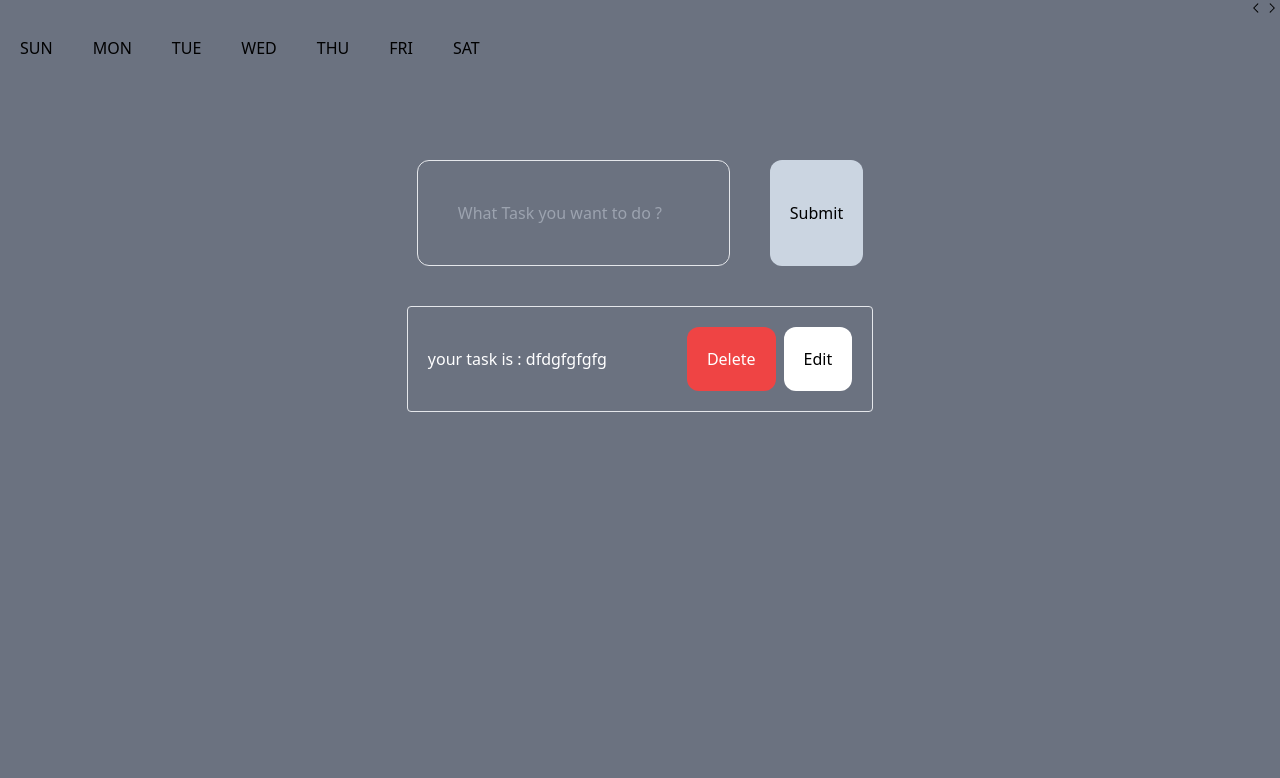
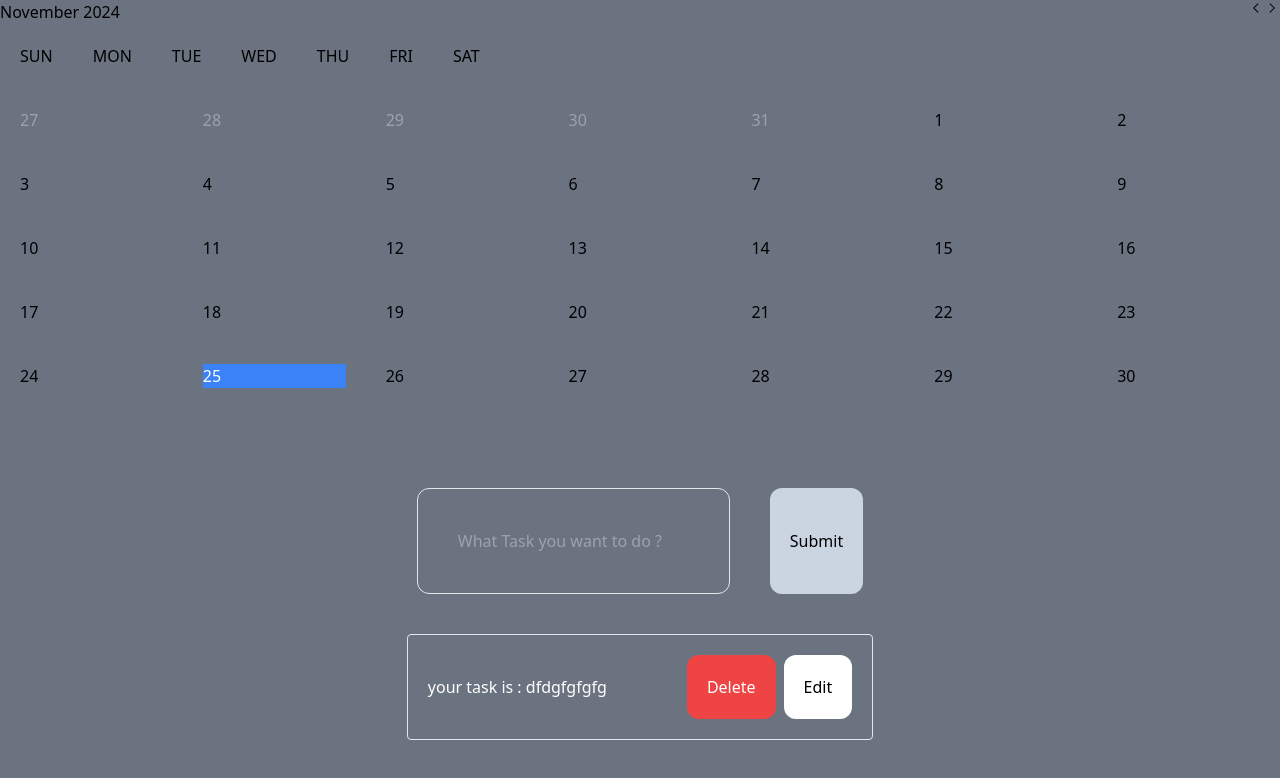
Before and after one commit to mohammadhoseinbaba/Todo, a React (Vite) app: page / in a window 1280 px wide. Shown: the top 778 px of the page. Built offline with nearby package versions, Linux system fonts and the light colour scheme; data requests are answered from the project's data file.

Commit message:
calender added

```diff
--- a/src/Components/Calender.tsx
+++ b/src/Components/Calender.tsx
@@ -1,18 +1,12 @@
+import React, { useState } from "react";
 import { GoChevronLeft, GoChevronRight } from "react-icons/go";
 
+const Calender: React.FC = () => {
+    const [date, setDate] = useState(new Date());
+    const year = date.getFullYear();
+    const month = date.getMonth();
 
-
-const Calender: React.FC = () => {
-    let date = new Date()
-    let year = date.getFullYear()
-    let month = date.getMonth()
-
-    const day = document.querySelector(".calenderDates")
-    const currDate = document.querySelector(".calenderCurrMonth")
-    const prenexIcons = document.querySelectorAll(".calenderNavigator span")
-
-
-    const monthes = [
+    const months = [
         "January",
         "February",
         "March",
@@ -24,19 +18,73 @@ const Calender: React.FC = () => {
         "September",
         "October",
         "November",
-        "December"
-    ]
+        "December",
+    ];
 
+    const getDaysInMonth = () => {
+        const firstDayIndex = new Date(year, month, 1).getDay();
+        const lastDate = new Date(year, month + 1, 0).getDate();
+        const lastDayIndex = new Date(year, month + 1, 0).getDay();
+        const prevMonthLastDate = new Date(year, month, 0).getDate();
 
-    return <div className="container ">
-        <header className=" flex justify-between ">
-            <p className="calenderCurrMonth"></p>
-            <div className="calenderNavigator flex cursor-pointer ">
-                <span><GoChevronLeft /></span>
-                <span><GoChevronRight /></span>
+        const days: { date: number; isCurrentMonth: boolean; isToday: boolean }[] = [];
+
+        // Previous month's days
+        for (let i = firstDayIndex; i > 0; i--) {
+            days.push({
+                date: prevMonthLastDate - i + 1,
+                isCurrentMonth: false,
+                isToday: false,
+            });
+        }
+
+        // Current month's days
+        for (let i = 1; i <= lastDate; i++) {
+            days.push({
+                date: i,
+                isCurrentMonth: true,
+                isToday: i === date.getDate() && month === new Date().getMonth() && year === new Date().getFullYear(),
+            });
+        }
+
+        // Next month's days
+        for (let i = 1; i < 7 - lastDayIndex; i++) {
+            days.push({
+                date: i,
+                isCurrentMonth: false,
+                isToday: false,
+            });
+        }
+
+        return days;
+    };
+
+    const days = getDaysInMonth();
+
+    const handlePrevMonth = () => {
+        setDate(new Date(year, month - 1, 1));
+    };
+
+    const handleNextMonth = () => {
+        setDate(new Date(year, month + 1, 1));
+    };
+
+    return (
+        <div className="container">
+            <header className="flex justify-between">
+                <p className="calenderCurrMonth">
+                    {months[month]} {year}
+                </p>
+                <div className="calenderNavigator flex cursor-pointer">
+                    <span onClick={handlePrevMonth}>
+                        <GoChevronLeft />
+                    </span>
+                    <span onClick={handleNextMonth}>
+                        <GoChevronRight />
+                    </span>
                 </div>
             </header>
-        <div className="calenderbody flex">
+            <div className="calenderbody flex flex-col">
                 <ul className="flex">
                     <li className="m-5">SUN</li>
                     <li className="m-5">MON</li>
@@ -46,8 +94,21 @@ const Calender: React.FC = () => {
                     <li className="m-5">FRI</li>
                     <li className="m-5">SAT</li>
                 </ul>
-            <ul className="calenderDates"></ul>
+                <ul className="calenderDates grid grid-cols-7">
+                    {days.map((day, index) => (
+                        <li
+                            key={index}
+                            className={`m-5 ${
+                                day.isCurrentMonth ? "" : "text-gray-400"
+                            } ${day.isToday ? "bg-blue-500 text-white" : ""}`}
+                        >
+                            {day.date}
+                        </li>
+                    ))}
+                </ul>
             </div>
         </div>
-}
-export default Calender
+    );
+};
+
+export default Calender;
```
Lines whose indentation alone changed are shown as unchanged.
